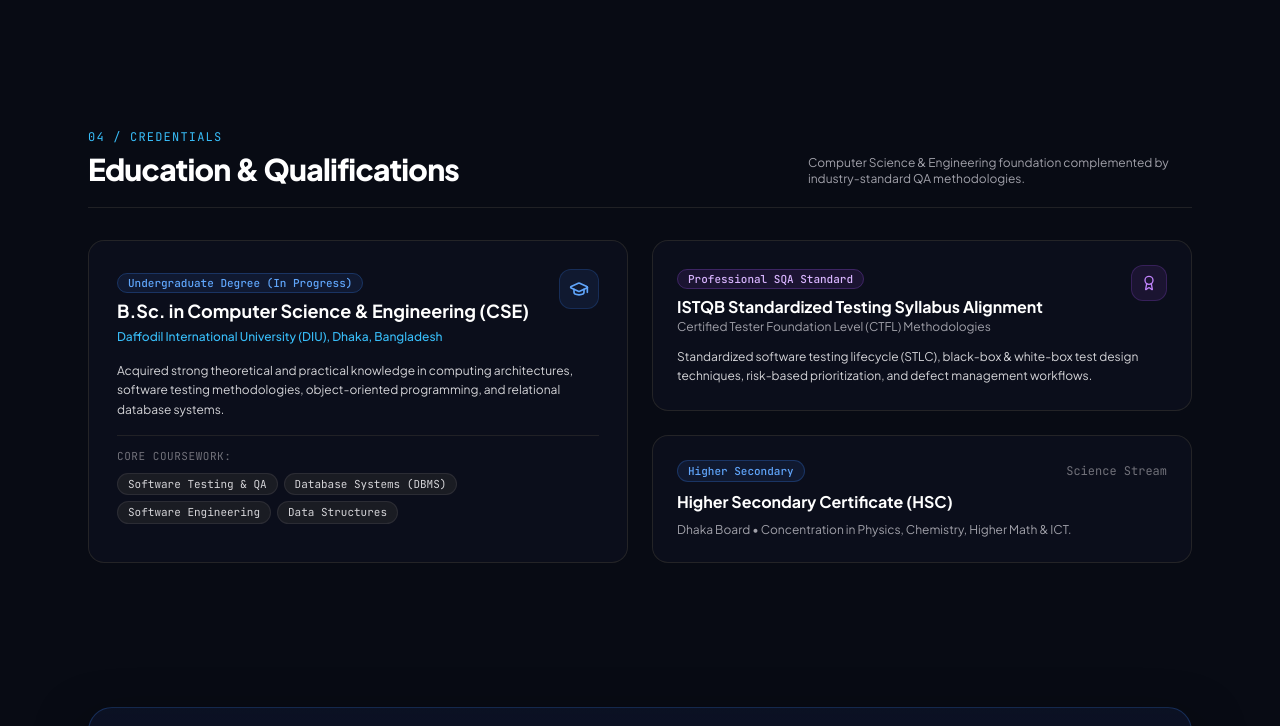
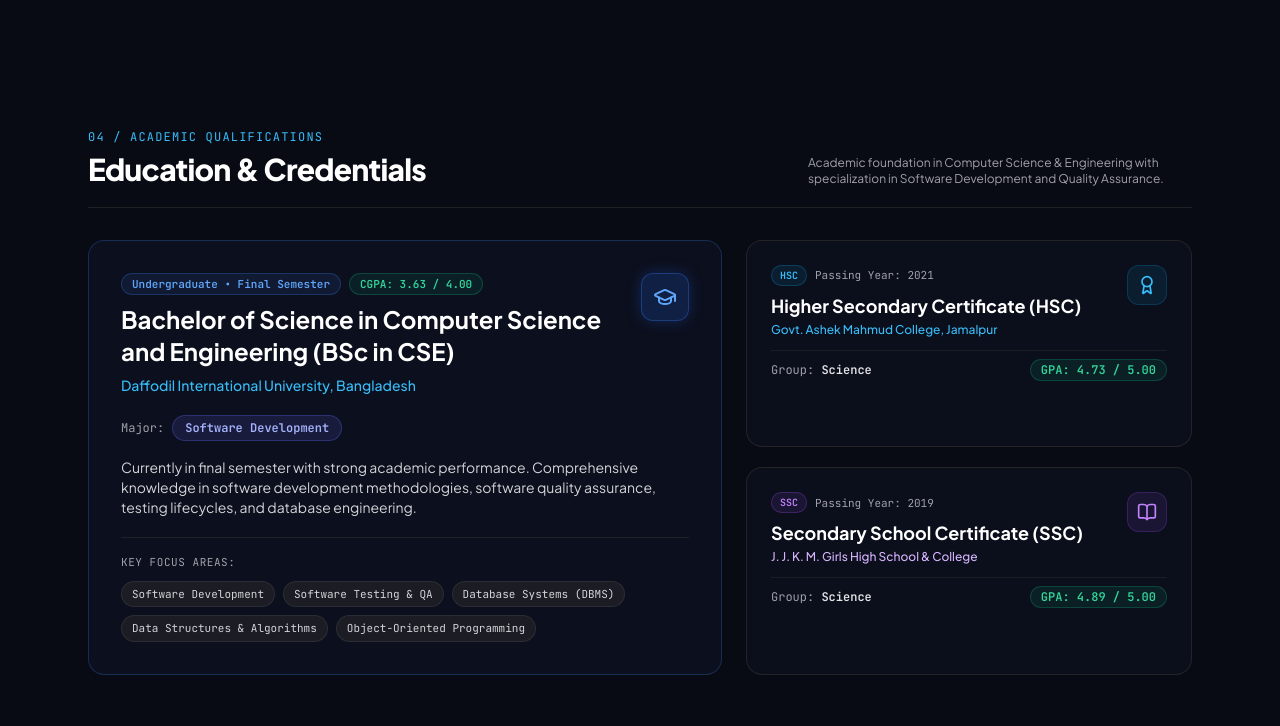
Before and after one commit to nupurDIU/portfolio, a plain HTML site: page index.html in a window 1280 px wide. Shown: the part 3560-4286 px from the top of the page. Drawn offline with nearby package versions, Linux system fonts and the light colour scheme.

Commit message:
feat: update education section from official CV with DIU, HSC, and SSC credentials

```diff
--- a/index.html
+++ b/index.html
@@ -758,70 +758,101 @@
     <section id="education" class="space-y-8 scroll-mt-28">
       <div class="flex flex-col sm:flex-row sm:items-end justify-between gap-4 border-b border-zinc-800/80 pb-5">
         <div>
-          <span class="text-xs font-mono uppercase tracking-widest text-sky-400">04 / Credentials</span>
-          <h2 class="text-2xl sm:text-3xl font-extrabold tracking-tight text-white mt-1">Education & Qualifications</h2>
+          <span class="text-xs font-mono uppercase tracking-widest text-sky-400">04 / Academic Qualifications</span>
+          <h2 class="text-2xl sm:text-3xl font-extrabold tracking-tight text-white mt-1">Education & Credentials</h2>
         </div>
         <p class="text-xs text-zinc-400 max-w-sm">
-          Computer Science & Engineering foundation complemented by industry-standard QA methodologies.
+          Academic foundation in Computer Science & Engineering with specialization in Software Development and Quality Assurance.
         </p>
       </div>
 
-      <div class="grid grid-cols-1 md:grid-cols-2 gap-6">
+      <div class="grid grid-cols-1 lg:grid-cols-12 gap-6">
 
-        <!-- Degree: B.Sc. in CSE (DIU) -->
-        <div class="spotlight-card rounded-2xl border border-zinc-800/90 bg-[#0d111f]/70 p-7 space-y-4 hover:border-blue-500/50 transition-all">
-          <div class="flex items-start justify-between gap-4">
-            <div class="space-y-1">
-              <span class="px-2.5 py-0.5 rounded-full bg-blue-500/10 border border-blue-500/25 text-blue-400 font-mono text-[11px] font-medium">Undergraduate Degree (In Progress)</span>
-              <h3 class="text-lg font-bold text-white mt-2">B.Sc. in Computer Science & Engineering (CSE)</h3>
-              <p class="text-xs text-sky-400 font-medium">Daffodil International University (DIU), Dhaka, Bangladesh</p>
+        <!-- Primary Degree: B.Sc. in CSE (DIU) - 7 cols -->
+        <div class="lg:col-span-7 spotlight-card rounded-2xl border border-blue-500/25 bg-[#0d111f]/85 p-7 sm:p-8 space-y-5 hover:border-blue-400/50 hover:shadow-[0_0_30px_rgba(59,130,246,0.2)] transition-all flex flex-col justify-between">
+          <div class="space-y-4">
+            <div class="flex items-start justify-between gap-4">
+              <div class="space-y-2">
+                <div class="flex flex-wrap items-center gap-2">
+                  <span class="px-2.5 py-0.5 rounded-full bg-blue-500/10 border border-blue-500/25 text-blue-400 font-mono text-[11px] font-semibold">Undergraduate • Final Semester</span>
+                  <span class="px-2.5 py-0.5 rounded-full bg-emerald-500/10 border border-emerald-500/25 text-emerald-400 font-mono text-[11px] font-bold">CGPA: 3.63 / 4.00</span>
+                </div>
+                <h3 class="text-xl sm:text-2xl font-bold text-white leading-snug">Bachelor of Science in Computer Science and Engineering (BSc in CSE)</h3>
+                <p class="text-sm text-sky-400 font-medium">Daffodil International University, Bangladesh</p>
+              </div>
+              <div class="w-12 h-12 rounded-xl bg-blue-600/20 border border-blue-500/30 flex items-center justify-center text-blue-400 shrink-0 shadow-[0_0_15px_rgba(37,99,235,0.3)]">
+                <i data-lucide="graduation-cap" class="w-6 h-6"></i>
+              </div>
             </div>
-            <div class="w-10 h-10 rounded-xl bg-blue-500/10 border border-blue-500/20 flex items-center justify-center text-blue-400 shrink-0">
-              <i data-lucide="graduation-cap" class="w-5 h-5"></i>
+
+            <!-- Major Focus Pill -->
+            <div class="flex items-center gap-2 pt-1">
+              <span class="text-xs font-mono text-zinc-400">Major:</span>
+              <span class="px-3 py-1 rounded-full bg-indigo-500/15 border border-indigo-500/30 text-indigo-300 font-mono text-xs font-semibold">Software Development</span>
             </div>
+
+            <p class="text-xs sm:text-sm text-zinc-300 leading-relaxed">
+              Currently in final semester with strong academic performance. Comprehensive knowledge in software development methodologies, software quality assurance, testing lifecycles, and database engineering.
+            </p>
           </div>
-          <p class="text-xs text-zinc-300 leading-relaxed">
-            Acquired strong theoretical and practical knowledge in computing architectures, software testing methodologies, object-oriented programming, and relational database systems.
-          </p>
-          <div class="pt-3 border-t border-zinc-800/80 space-y-2">
-            <span class="text-[11px] font-mono text-zinc-500 uppercase tracking-wider block">Core Coursework:</span>
-            <div class="flex flex-wrap gap-1.5 font-mono text-[11px] text-zinc-300">
-              <span class="px-2.5 py-0.5 rounded-full bg-zinc-800/60 border border-zinc-700/50">Software Testing & QA</span>
-              <span class="px-2.5 py-0.5 rounded-full bg-zinc-800/60 border border-zinc-700/50">Database Systems (DBMS)</span>
-              <span class="px-2.5 py-0.5 rounded-full bg-zinc-800/60 border border-zinc-700/50">Software Engineering</span>
-              <span class="px-2.5 py-0.5 rounded-full bg-zinc-800/60 border border-zinc-700/50">Data Structures</span>
+
+          <div class="pt-4 border-t border-zinc-800/80 space-y-2.5">
+            <span class="text-[11px] font-mono text-zinc-400 uppercase tracking-wider block">Key Focus Areas:</span>
+            <div class="flex flex-wrap gap-2 font-mono text-[11px] text-zinc-300">
+              <span class="px-2.5 py-1 rounded-full bg-zinc-800/60 border border-zinc-700/50">Software Development</span>
+              <span class="px-2.5 py-1 rounded-full bg-zinc-800/60 border border-zinc-700/50">Software Testing & QA</span>
+              <span class="px-2.5 py-1 rounded-full bg-zinc-800/60 border border-zinc-700/50">Database Systems (DBMS)</span>
+              <span class="px-2.5 py-1 rounded-full bg-zinc-800/60 border border-zinc-700/50">Data Structures & Algorithms</span>
+              <span class="px-2.5 py-1 rounded-full bg-zinc-800/60 border border-zinc-700/50">Object-Oriented Programming</span>
             </div>
           </div>
         </div>
 
-        <!-- Professional QA Training & Higher Secondary -->
-        <div class="space-y-6 flex flex-col justify-between">
+        <!-- Secondary & Higher Secondary Cards - 5 cols -->
+        <div class="lg:col-span-5 flex flex-col gap-5">
 
-          <!-- Certification Card -->
-          <div class="spotlight-card rounded-2xl border border-zinc-800/90 bg-[#0d111f]/70 p-6 space-y-3 hover:border-purple-500/50 transition-all flex-1">
-            <div class="flex items-start justify-between gap-4">
+          <!-- Card 2: HSC -->
+          <div class="spotlight-card rounded-2xl border border-zinc-800/90 bg-[#0d111f]/80 p-6 space-y-3 hover:border-sky-500/40 hover:shadow-[0_0_25px_rgba(56,189,248,0.15)] transition-all flex-1">
+            <div class="flex items-start justify-between gap-3">
               <div>
-                <span class="px-2.5 py-0.5 rounded-full bg-purple-500/10 border border-purple-500/25 text-purple-300 font-mono text-[11px] font-medium">Professional SQA Standard</span>
-                <h3 class="text-base font-bold text-white mt-1.5">ISTQB Standardized Testing Syllabus Alignment</h3>
-                <p class="text-xs text-zinc-400">Certified Tester Foundation Level (CTFL) Methodologies</p>
+                <div class="flex items-center gap-2 mb-1.5">
+                  <span class="px-2 py-0.5 rounded-full bg-sky-500/10 border border-sky-500/25 text-sky-400 font-mono text-[10px] font-semibold">HSC</span>
+                  <span class="text-[11px] font-mono text-zinc-400">Passing Year: 2021</span>
+                </div>
+                <h3 class="text-base sm:text-lg font-bold text-white">Higher Secondary Certificate (HSC)</h3>
+                <p class="text-xs text-sky-400 font-medium mt-0.5">Govt. Ashek Mahmud College, Jamalpur</p>
               </div>
-              <div class="w-9 h-9 rounded-xl bg-purple-500/10 border border-purple-500/20 flex items-center justify-center text-purple-400 shrink-0">
-                <i data-lucide="award" class="w-4 h-4"></i>
+              <div class="w-10 h-10 rounded-xl bg-sky-500/10 border border-sky-500/20 flex items-center justify-center text-sky-400 shrink-0">
+                <i data-lucide="award" class="w-5 h-5"></i>
               </div>
             </div>
-            <p class="text-xs text-zinc-300 leading-relaxed">
-              Standardized software testing lifecycle (STLC), black-box & white-box test design techniques, risk-based prioritization, and defect management workflows.
-            </p>
+
+            <div class="flex items-center justify-between pt-2 border-t border-zinc-800/60 font-mono text-xs">
+              <span class="text-zinc-400">Group: <strong class="text-zinc-200">Science</strong></span>
+              <span class="px-2.5 py-0.5 rounded-full bg-emerald-500/10 border border-emerald-500/25 text-emerald-400 font-bold">GPA: 4.73 / 5.00</span>
+            </div>
           </div>
 
-          <!-- Higher Secondary Card -->
-          <div class="spotlight-card rounded-2xl border border-zinc-800/90 bg-[#0d111f]/70 p-6 space-y-2 hover:border-blue-500/50 transition-all">
-            <div class="flex items-center justify-between">
-              <span class="px-2.5 py-0.5 rounded-full bg-blue-500/10 border border-blue-500/25 text-blue-400 font-mono text-[11px] font-medium">Higher Secondary</span>
-              <span class="font-mono text-xs text-zinc-500">Science Stream</span>
+          <!-- Card 3: SSC -->
+          <div class="spotlight-card rounded-2xl border border-zinc-800/90 bg-[#0d111f]/80 p-6 space-y-3 hover:border-purple-500/40 hover:shadow-[0_0_25px_rgba(168,85,247,0.15)] transition-all flex-1">
+            <div class="flex items-start justify-between gap-3">
+              <div>
+                <div class="flex items-center gap-2 mb-1.5">
+                  <span class="px-2 py-0.5 rounded-full bg-purple-500/10 border border-purple-500/25 text-purple-400 font-mono text-[10px] font-semibold">SSC</span>
+                  <span class="text-[11px] font-mono text-zinc-400">Passing Year: 2019</span>
+                </div>
+                <h3 class="text-base sm:text-lg font-bold text-white">Secondary School Certificate (SSC)</h3>
+                <p class="text-xs text-purple-300 font-medium mt-0.5">J. J. K. M. Girls High School & College</p>
+              </div>
+              <div class="w-10 h-10 rounded-xl bg-purple-500/10 border border-purple-500/20 flex items-center justify-center text-purple-400 shrink-0">
+                <i data-lucide="book-open" class="w-5 h-5"></i>
+              </div>
             </div>
-            <h3 class="text-base font-bold text-white">Higher Secondary Certificate (HSC)</h3>
-            <p class="text-xs text-zinc-400">Dhaka Board • Concentration in Physics, Chemistry, Higher Math & ICT.</p>
+
+            <div class="flex items-center justify-between pt-2 border-t border-zinc-800/60 font-mono text-xs">
+              <span class="text-zinc-400">Group: <strong class="text-zinc-200">Science</strong></span>
+              <span class="px-2.5 py-0.5 rounded-full bg-emerald-500/10 border border-emerald-500/25 text-emerald-400 font-bold">GPA: 4.89 / 5.00</span>
+            </div>
           </div>
 
         </div>
@@ -840,10 +871,14 @@
         </p>
       </div>
 
-      <div class="flex flex-col sm:flex-row items-stretch sm:items-center gap-3 pt-2">
+      <div class="flex flex-wrap items-center gap-3 pt-2">
         <a href="mailto:nazneen.sqa@gmail.com" class="px-6 py-3 rounded-full bg-gradient-to-r from-blue-600 to-sky-500 hover:from-blue-500 hover:to-sky-400 text-white font-semibold text-xs sm:text-sm flex items-center justify-center gap-2 shadow-[0_0_20px_rgba(59,130,246,0.4)] active:scale-95 transition-all">
           <i data-lucide="mail" class="w-4 h-4"></i>
           <span>Send Direct Message</span>
+        </a>
+        <a href="https://bit.ly/3TplxHd" target="_blank" rel="noopener noreferrer" class="px-5 py-3 rounded-full bg-zinc-900 border border-zinc-800 text-zinc-300 hover:text-white hover:border-blue-500/50 font-mono text-xs flex items-center justify-center gap-2 transition-all">
+          <i data-lucide="linkedin" class="w-3.5 h-3.5 text-blue-400"></i>
+          <span>LinkedIn</span>
         </a>
         <button id="copy-footer-email-btn" class="px-5 py-3 rounded-full bg-zinc-900 border border-zinc-800 text-zinc-300 hover:text-white hover:border-zinc-700 font-mono text-xs flex items-center justify-center gap-2 transition-all">
           <i data-lucide="copy" class="w-3.5 h-3.5 text-zinc-400"></i>
```
